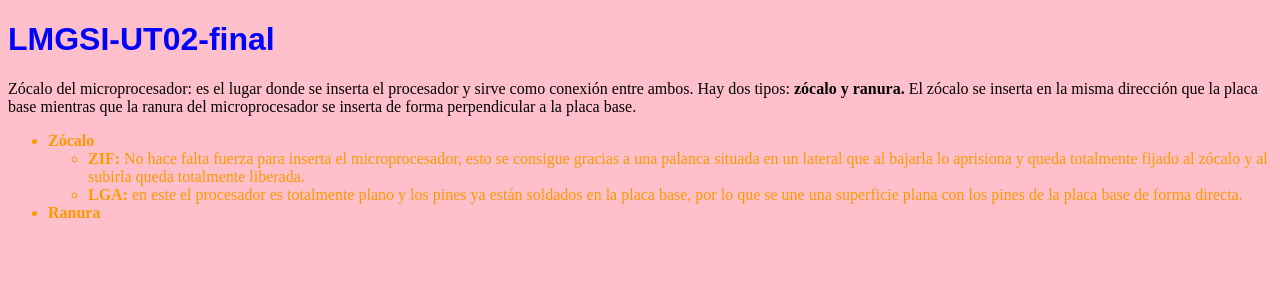
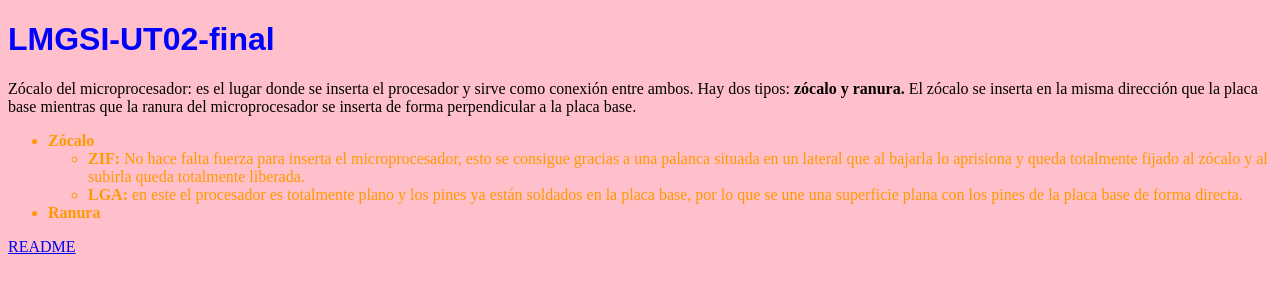
Before and after one commit to angelsanchez97/angelsanchez97.github.io, a plain HTML site: page index.html in a window 1280 px wide. Drawn offline with Linux system fonts and the light colour scheme.

Commit message:
Update index.html

```diff
--- a/index.html
+++ b/index.html
@@ -17,5 +17,6 @@
 	 </ul>
 	 <li><b>Ranura</b></li>
 	 </ul>
+	  <a href="https://github.com/angelsanchez97/angelsanchez97.github.io/blob/master/README.md">README</a>
 	 </body>
 	</html>
```
